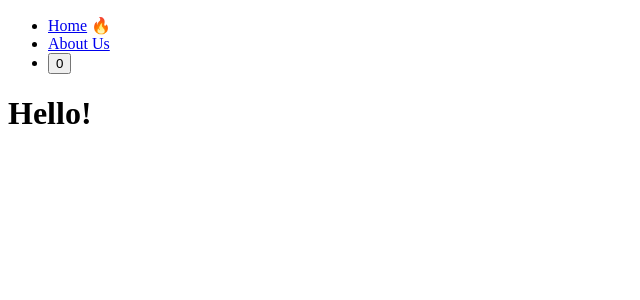
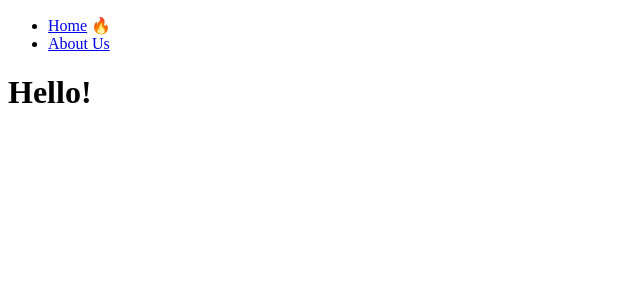
Before and after one commit to GwangCheon-Lee/nextjs-practice, a Next.js app: page / in a window 1280 px wide. Shown: the top 300 px of the page, without its empty margins (0-640 px from the left). Built offline with nearby package versions, Linux system fonts and the light colour scheme.

Commit message:
refactor: move Navigation component

```diff
--- a/app/layout.tsx
+++ b/app/layout.tsx
@@ -1,16 +1,21 @@
+import Navigation from "../components/navigation";
+
 export const metadata = {
-  title: 'Next.js',
-  description: 'Generated by Next.js',
-}
+  title: "Next.js",
+  description: "Generated by Next.js",
+};
 
 export default function RootLayout({
   children,
 }: {
-  children: React.ReactNode
+  children: React.ReactNode;
 }) {
   return (
     <html lang="en">
-      <body>{children}</body>
+      <body>
+        <Navigation />
+        {children}
+      </body>
     </html>
-  )
+  );
 }
--- a/app/page.tsx
+++ b/app/page.tsx
@@ -1,8 +1,7 @@
-import Navigation from "../components/navigation";
-
 export default function Tomato() {
-    return <div>
-        <Navigation/>
-        <h1>Hello!</h1>
-    </div>;
+  return (
+    <div>
+      <h1>Hello!</h1>
+    </div>
+  );
 }
--- a/components/navigation.tsx
+++ b/components/navigation.tsx
@@ -1,11 +1,9 @@
-"use client"
+"use client";
 import Link from "next/link";
-import {usePathname} from "next/navigation";
-import {useState} from "react";
+import { usePathname } from "next/navigation";
 
 export default function Navigation() {
   const path = usePathname();
-    const [count, setCount] = useState(0);
   return (
     <nav>
       <ul>
@@ -13,12 +11,10 @@ export default function Navigation() {
           <Link href={"/"}>Home</Link> {path === "/" ? "🔥" : ""}
         </li>
         <li>
-                    <Link href={"/about-us"}>About Us</Link> {path === "/about-us" ? "🔥" : ""}
-                </li>
-                <li>
-                    <button onClick={() => setCount((c) => c + 1)}>{count}</button>
+          <Link href={"/about-us"}>About Us</Link>{" "}
+          {path === "/about-us" ? "🔥" : ""}
         </li>
       </ul>
     </nav>
-    )
+  );
 }
```
Also changed, not shown: app/about-us/page.tsx (+4 -5 lines). Lines whose indentation alone changed are shown as unchanged.
